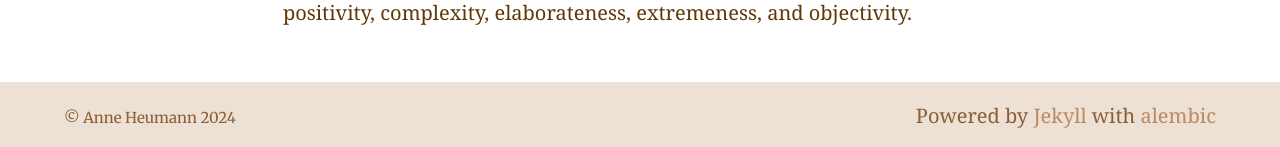
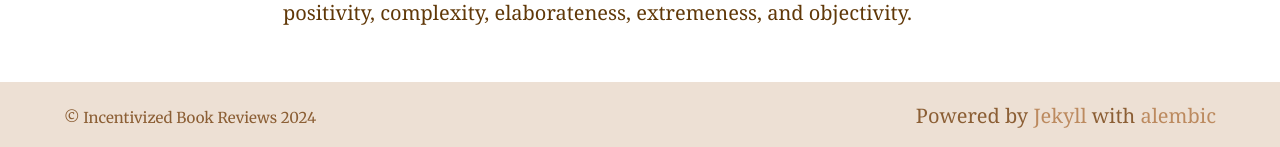
Before and after one commit to aheuma/IncentivizedBookReviews, a Jekyll site: the page built from index.md, in a window 1280 px wide. Shown: the part 1326-1473 px from the top of the page. Built offline with Jekyll 4.4.1, drawn with Linux system fonts in a browser that asks for light colours.

Commit message:
Update _config.yml

```diff
--- a/_config.yml
+++ b/_config.yml
@@ -94,7 +94,7 @@
 # 7. Site settings
 encoding: utf-8 # Make sure the encoding is right
 lang: en-GB # Set the site language
-title: "Anne Heumann" # Site name or title, also used in jekyll-seo-tag
+title: "Incentivized Book Reviews" # Site name or title, also used in jekyll-seo-tag
 #description: "Web-based presentation for a master thesis on incentivized book reviews" # Site description and default description, also used in jekyll-seo-tag
 url: "https://aheuma.github.io/IncentivizedBookReviews/" # Site url, also used in jekyll-seo-tag
 baseurl: ""
```
